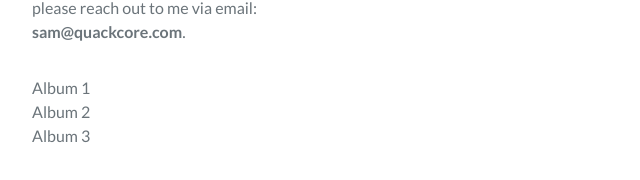
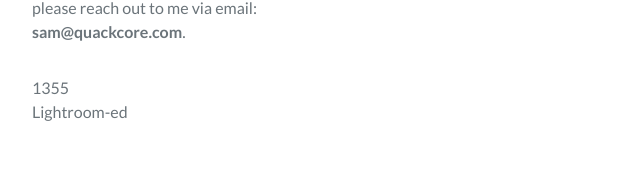
Before and after one commit to madcerto/rxportfolio, a React (Vite) app: page / in a window 1280 px wide. Shown: the part 284-464 px from the top of the page, without its empty margins (0-640 px from the left). Built offline with nearby package versions, Linux system fonts and the light colour scheme.

Commit message:
abstract header elements into constants file

```diff
--- /dev/null
+++ b/constants.ts
@@ -0,0 +1,14 @@
+export const TITLE = 'Sam Gregg Photography';
+
+export const DESCRIPTION = `
+<strong>Sam Gregg</strong> is a current Film Student, as well as a
+freelance photographer, video editor, and photojournalist.
+If you have any questions about my work, or would like to
+work together, please reach out to me via email:
+<a class="font-bold" href="mailto:sam@quackcore.com"> sam@quackcore.com</a>.
+`
+
+export const ALBUMS = [
+  '1355',
+  'Lightroom-ed'
+]
--- a/src/Header.tsx
+++ b/src/Header.tsx
@@ -1,21 +1,14 @@
+import {TITLE, DESCRIPTION, ALBUMS} from '../constants.ts';
+
 export default function Header() {
   return (
-    /* TODO: build sm version*/
     <div className="lg:w-80 w-64 p-8 pt-16">
-      <p className="font-noto font-bold text-2xl pb-8">Sam Gregg Photography</p>
+      <p className="font-noto font-bold text-2xl pb-8">{TITLE}</p>
 
       <div className="font-lato text-[#6b747a]">
-        <p>
-          <strong>Sam Gregg</strong> is a current Film Student, as well as a
-          freelance photographer, video editor, and photojournalist.
-          If you have any questions about my work, or would like to
-          work together, please reach out to me via email:
-           <a className="font-bold" href="mailto:sam@quackcore.com"> sam@quackcore.com</a>.
-        </p>
+        <p dangerouslySetInnerHTML={{__html: DESCRIPTION}} />
         <ul className="pt-8">
-          <li>Album 1</li>
-          <li>Album 2</li>
-          <li>Album 3</li>
+          {ALBUMS.map(album => <li>{album}</li>)}
         </ul>
       </div>
     </div>
```
